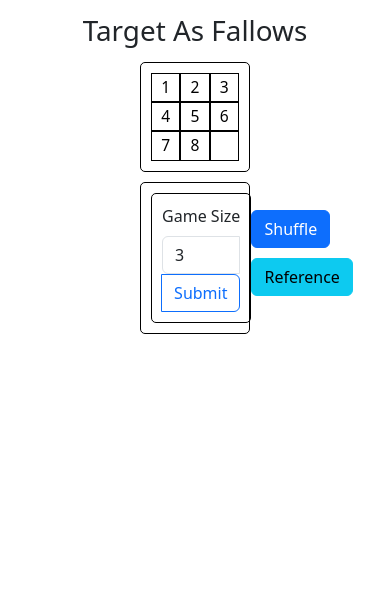
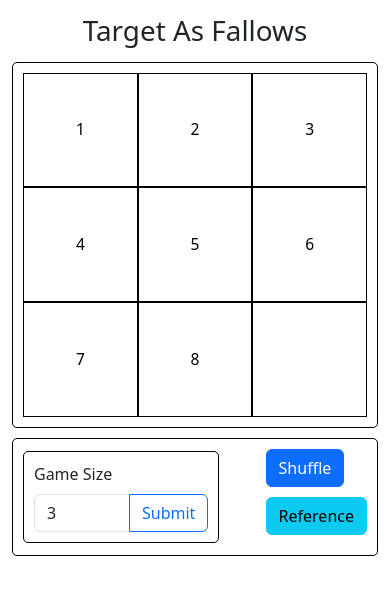
Before and after one commit to paxzhu/-Huarong-Road, a React (Create React App) app in the folder front_end/: page / in a window 390 px wide. Shown: the top 594 px of the page. Built offline with nearby package versions, Linux system fonts and the light colour scheme.

Commit message:
css: custom responsive container

```diff
--- a/front_end/src/App.js
+++ b/front_end/src/App.js
@@ -146,15 +146,7 @@ export default function Board() {
   return (
     <div class="container">
       <div className="status text-center fs-1">{status}</div>
-      {/* <div style={{margin: "0 auto"}}>
-        {squares.map((line, i) =>
-          <div className="board-row " style={{display: "flex"}} key={i}>
-            {line.map((value, j) =>
-              <Square value={value} onClick={() => handleClick(i, j)} key={j}/> )}
-          </div>
-        )}
-      </div> */}
-      <div class="container-half custom-border">
+      <div class="custom-container custom-border">
         {squares.map((line, i) =>
           <div class="box" key={i}>
             {line.map((value, j) =>
@@ -162,20 +154,15 @@ export default function Board() {
           </div>
         )}
       </div>
-      <div >
-      <div class="container-half status custom-border d-flex justify-content-between align-items-center">
+      <div class="custom-container status custom-border d-flex justify-content-between align-items-center">
         <div class="custom-border">
-        <Options onOptionClick={handleOptions} />
+          <Options onOptionClick={handleOptions} />
         </div>
-        <div class="d-flex align-items-center">
-            <div class="ml-auto">
-                <Reset onResetClick={handleResetClick} />
-                <Reference reference={reference} onClick={() => getReference(squares)} />
-            </div>
+        <div >
+          <Reset onResetClick={handleResetClick} />
+          <Reference reference={reference} onClick={() => getReference(squares)} />
         </div>
-    </div>
       </div>
-
     </div>
   );
 }
--- a/front_end/src/styles.css
+++ b/front_end/src/styles.css
@@ -95,10 +95,16 @@ body {
   /* 其他样式，根据需要修改 */
 }
 
+.custom-container {
+  /* 其他样式 */
+  width: 50%; /* 默认宽度 */
+  margin: auto;
+}
 
-.container-half {
-  width:30%;
-  margin: auto;
+@media screen and (max-width: 767px) {
+  .custom-container {
+    width: 100%; /* 当屏幕宽度小于 768px 时，宽度为 100% */
+  }
 }
 
 .center-div {
```
